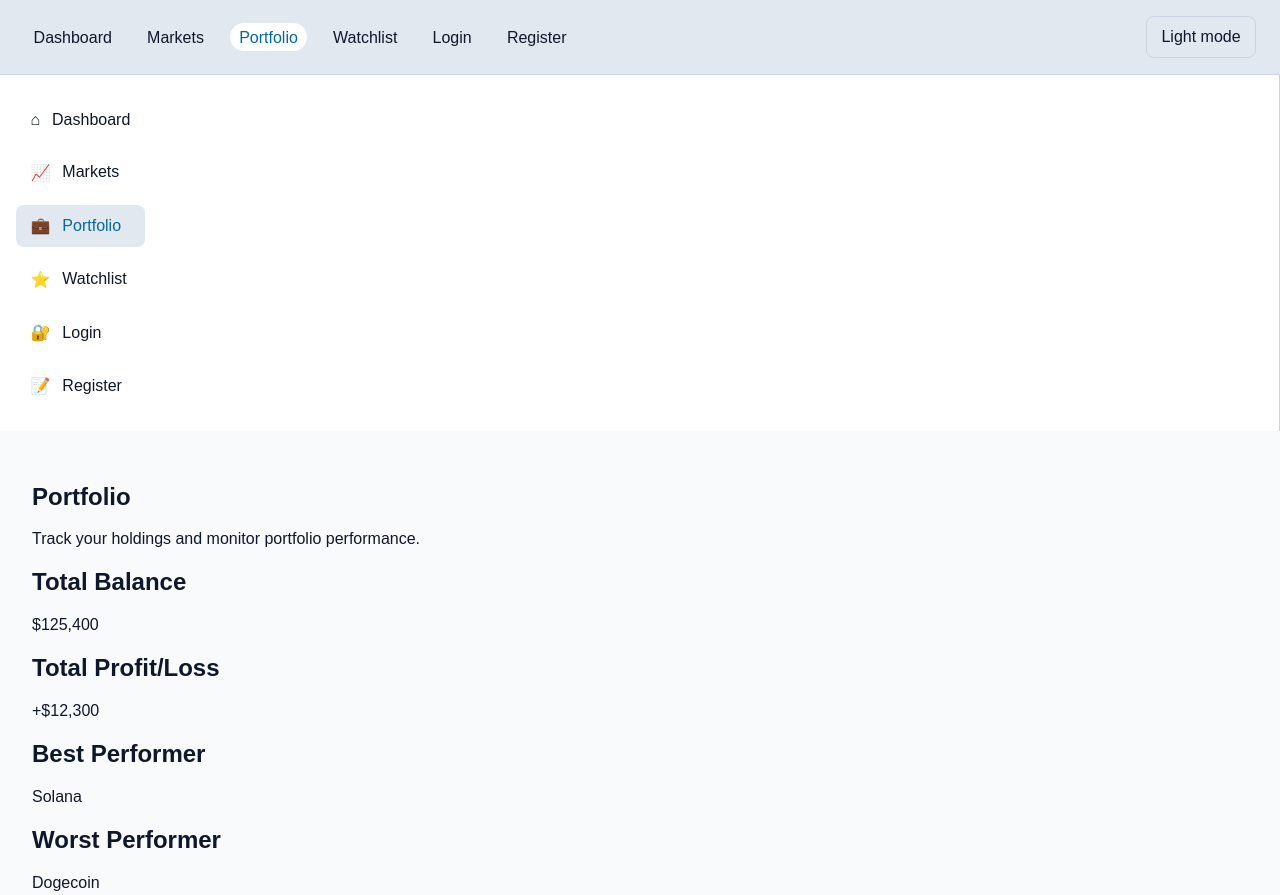
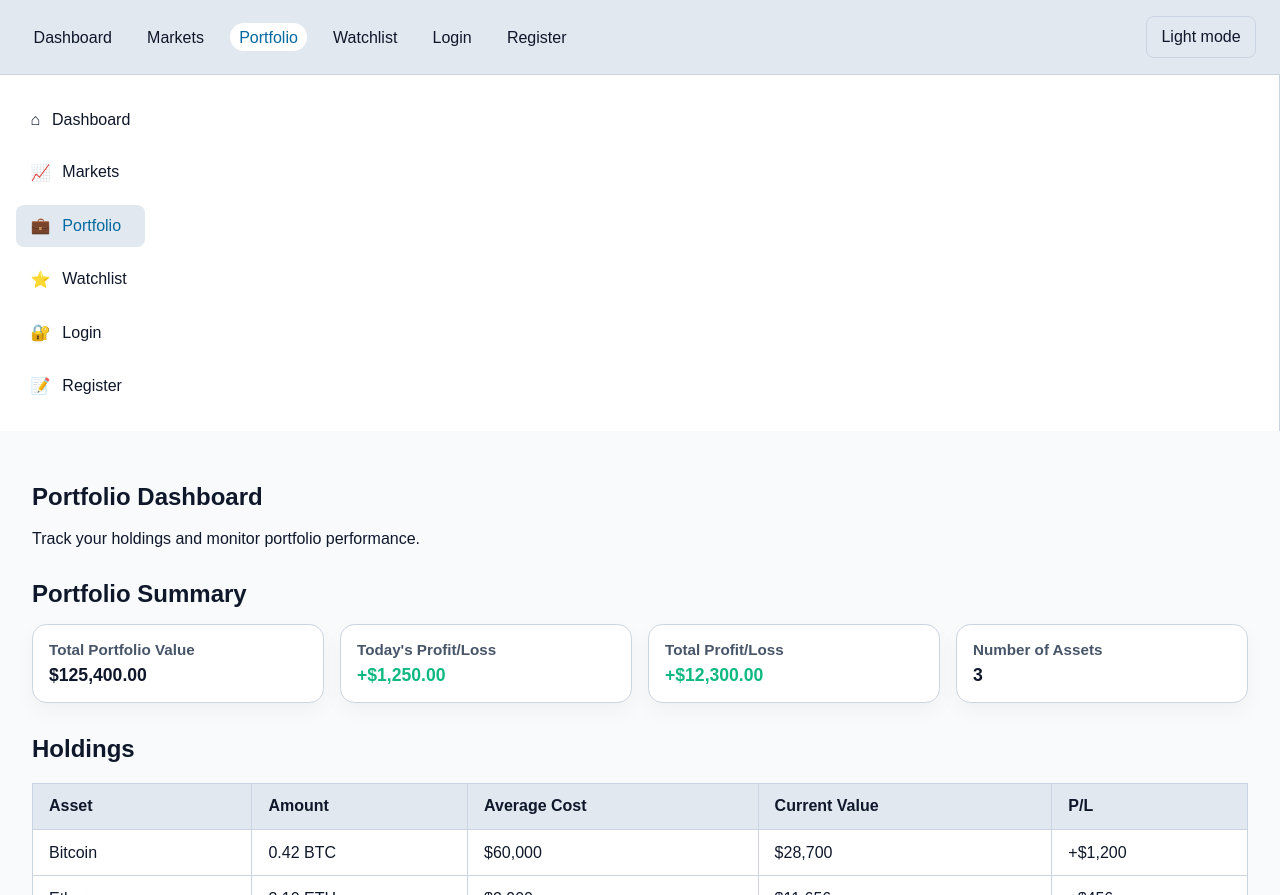
Before and after one commit to naeemmubashir755-dev/magnum-crypto-terminal, a plain HTML site: page portfolio.html in a window 1280 px wide. Shown: the top 895 px of the page. Drawn offline with Linux system fonts and the light colour scheme.

Commit message:
M6.1: Created portfolio dashboard

```diff
--- a/css/style.css
+++ b/css/style.css
@@ -185,14 +185,34 @@ table tbody tr:hover {
   font-weight: 600;
 }
 
+.portfolio-summary {
+  margin-top: 2rem;
+}
+
+.portfolio-summary h2 {
+  margin: 0 0 1rem;
+}
+
+.portfolio-stats-grid {
+  grid-template-columns: repeat(4, minmax(0, 1fr));
+}
+
 @media (max-width: 768px) {
   .stats-grid {
+    grid-template-columns: repeat(2, minmax(0, 1fr));
+  }
+
+  .portfolio-stats-grid {
     grid-template-columns: repeat(2, minmax(0, 1fr));
   }
 }
 
 @media (max-width: 480px) {
   .stats-grid {
+    grid-template-columns: 1fr;
+  }
+
+  .portfolio-stats-grid {
     grid-template-columns: 1fr;
   }
 }
--- /dev/null
+++ b/js/portfolio.js
@@ -0,0 +1,25 @@
+(() => {
+  'use strict';
+
+  // Static display values until portfolio calculations and data persistence are added.
+  const portfolioPlaceholder = Object.freeze({
+    totalValue: '$125,400.00',
+    todayProfitLoss: '+$1,250.00',
+    totalProfitLoss: '+$12,300.00',
+    assetCount: '3',
+  });
+
+  const renderPortfolioSummary = (summary) => {
+    document.querySelectorAll('[data-portfolio-metric]').forEach((metric) => {
+      const value = summary[metric.dataset.portfolioMetric];
+
+      if (value !== undefined) {
+        metric.textContent = value;
+      }
+    });
+  };
+
+  document.addEventListener('DOMContentLoaded', () => {
+    renderPortfolioSummary(portfolioPlaceholder);
+  });
+})();
--- a/portfolio.html
+++ b/portfolio.html
@@ -9,6 +9,7 @@
     <script src="js/app.js" defer></script>
     <script src="js/navigation.js" defer></script>
     <script src="js/api.js" defer></script>
+    <script src="js/portfolio.js" defer></script>
     <script src="js/utils.js" defer></script>
   </head>
   <body>
@@ -41,27 +42,30 @@
 
     <main>
       <section aria-labelledby="portfolio-title">
-        <h1 id="portfolio-title">Portfolio</h1>
+        <h1 id="portfolio-title">Portfolio Dashboard</h1>
         <p>Track your holdings and monitor portfolio performance.</p>
       </section>
 
-      <section aria-label="Portfolio summary cards">
-        <article>
-          <h2>Total Balance</h2>
-          <p>$125,400</p>
-        </article>
-        <article>
-          <h2>Total Profit/Loss</h2>
-          <p>+$12,300</p>
-        </article>
-        <article>
-          <h2>Best Performer</h2>
-          <p>Solana</p>
-        </article>
-        <article>
-          <h2>Worst Performer</h2>
-          <p>Dogecoin</p>
-        </article>
+      <section class="portfolio-summary stats-section" aria-labelledby="portfolio-summary-title">
+        <h2 id="portfolio-summary-title">Portfolio Summary</h2>
+        <div class="stats-grid portfolio-stats-grid">
+          <article class="stat-card" aria-labelledby="portfolio-value-label">
+            <h3 id="portfolio-value-label">Total Portfolio Value</h3>
+            <p id="total-portfolio-value" data-portfolio-metric="totalValue">$125,400.00</p>
+          </article>
+          <article class="stat-card" aria-labelledby="today-profit-loss-label">
+            <h3 id="today-profit-loss-label">Today's Profit/Loss</h3>
+            <p id="today-profit-loss" data-portfolio-metric="todayProfitLoss" class="price-positive">+$1,250.00</p>
+          </article>
+          <article class="stat-card" aria-labelledby="total-profit-loss-label">
+            <h3 id="total-profit-loss-label">Total Profit/Loss</h3>
+            <p id="total-profit-loss" data-portfolio-metric="totalProfitLoss" class="price-positive">+$12,300.00</p>
+          </article>
+          <article class="stat-card" aria-labelledby="asset-count-label">
+            <h3 id="asset-count-label">Number of Assets</h3>
+            <p id="asset-count" data-portfolio-metric="assetCount">3</p>
+          </article>
+        </div>
       </section>
 
       <section aria-labelledby="holdings-title">
```
